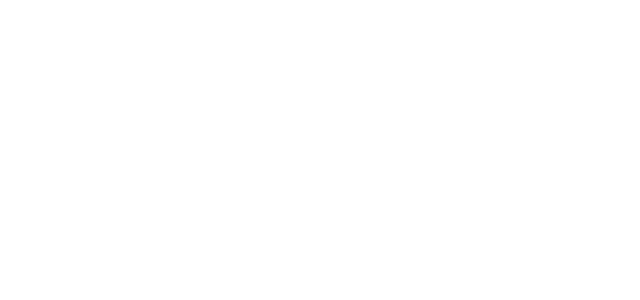
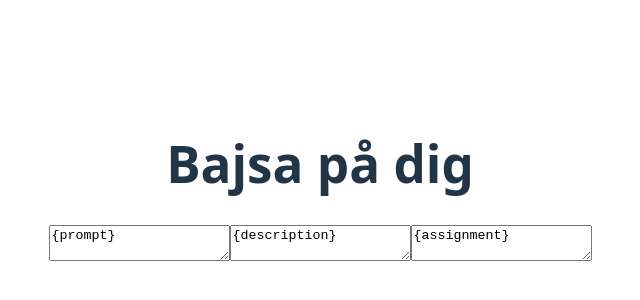
Before and after one commit to jumi-wumi/correction-assistant, a React (Vite) app in the folder client/: page / in a window 1280 px wide. Shown: the part 216-516 px from the top of the page, without its empty margins (320-960 px from the left). Built offline with nearby package versions, Linux system fonts and the light colour scheme.

Commit message:
Imports Assistant component

```diff
--- a/client/src/App.jsx
+++ b/client/src/App.jsx
@@ -1,5 +1,6 @@
 import { useEffect } from 'react'
 import './App.css'
+import Assistant from './components/Assistant';
 
 function App() {
 
@@ -14,7 +15,7 @@
 
   return (
     <>
-
+    <Assistant />
     </>
   )
 }
```
